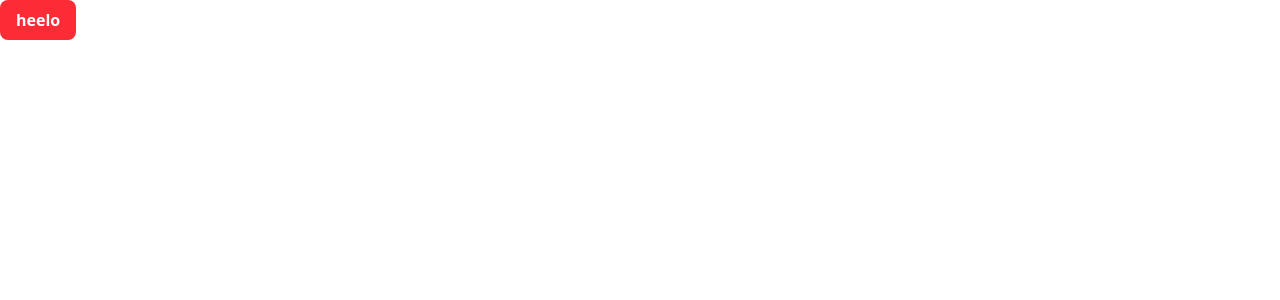
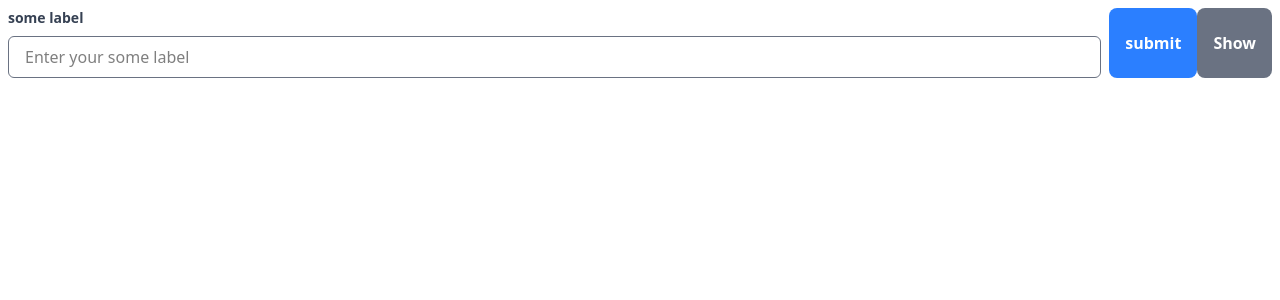
Before and after one commit to RethikRaj/HangmanReact, a React (Vite) app: page / in a window 1280 px wide. Shown: the top 300 px of the page. Built offline with nearby package versions, Linux system fonts and the light colour scheme.

Commit message:
added textInput and textInputForm while implementing presentation container pattern

```diff
--- a/src/App.jsx
+++ b/src/App.jsx
@@ -1,7 +1,10 @@
-import Button from "./components/Button/Button";
+import TextInputFormContainer from "./components/TextInputForm/TextInputFormContainer";
 
 const App = ()=>{
-  return <Button text={"heelo"} onClickHandler={()=>{alert("HIIII")}} styleType={"danger"}/>;
+    return <TextInputFormContainer onSubmitHandler={(value) => {
+        console.log("Value from App component:", value);
+      }
+    }/>
 }
 
 export default App
--- /dev/null
+++ b/src/components/TextInput/TextInput.jsx
@@ -0,0 +1,17 @@
+const TextInput = ({inputType="text", label, value, onChangeHandler,inputRef}) => {
+  return (
+    <div>
+        {label && <label htmlFor={label} className="block text-gray-700 text-sm font-bold mb-2">{label}</label>}
+        <input
+            type={inputType}
+            value={value}
+            placeholder={`Enter your ${label}`}
+            onChange={onChangeHandler}
+            ref={inputRef}
+            className="px-4 py-2 border border-gray-500 rounded-md w-full"
+        />
+    </div>
+  )
+}
+
+export default TextInput;
--- /dev/null
+++ b/src/components/TextInputForm/TextInputForm.jsx
@@ -0,0 +1,26 @@
+import Button from "../Button/Button";
+import TextInput from "../TextInput/TextInput";
+
+const TextInputForm = ({handleFormSubmit,  inputRef, inputType,setInputType}) => {
+
+    return (
+        <form className="flex m-2 gap-2" onSubmit={handleFormSubmit}>
+            <div className="flex-1">
+                <TextInput inputType={inputType} label={"some label"} inputRef={inputRef}/>
+            </div>
+            <div className="flex">
+                <Button text={"submit"} styleType={"primary"} buttonType="submit"/>
+                <Button
+                    text={inputType==="password"?"Show":"Hide"}
+                    styleType={"secondary"}
+                    onClickHandler={() => {
+                            setInputType((inputType)=>{return inputType==="password"?"text":"password"});
+                        }
+                    }
+                />
+            </div>
+        </form>
+    );
+};
+
+export default TextInputForm;
--- /dev/null
+++ b/src/components/TextInputForm/TextInputFormContainer.jsx
@@ -0,0 +1,22 @@
+// This component is a container for the TextInputForm component. It can be used to manage the state and behavior of the form, such as handling form submission and managing input values. The container can also be used to connect the form to a larger application state or API.
+
+import { useRef, useState } from "react";
+import TextInputForm from "./TextInputForm";
+
+const TextInputFormContainer = ({onSubmitHandler}) => {
+    const inputRef = useRef(null);
+    const [inputType, setInputType] = useState("password");
+
+
+    const handleFormSubmit = (event) => {
+        event.preventDefault();
+        console.log("Form submitted with value:", inputRef.current.value);
+        onSubmitHandler?.(inputRef.current.value); // Call the parent handler if provided
+    };
+
+    return (
+        <TextInputForm handleFormSubmit={handleFormSubmit} inputRef={inputRef} inputType={inputType} setInputType={setInputType}/>
+    )
+}
+
+export default TextInputFormContainer;
```
